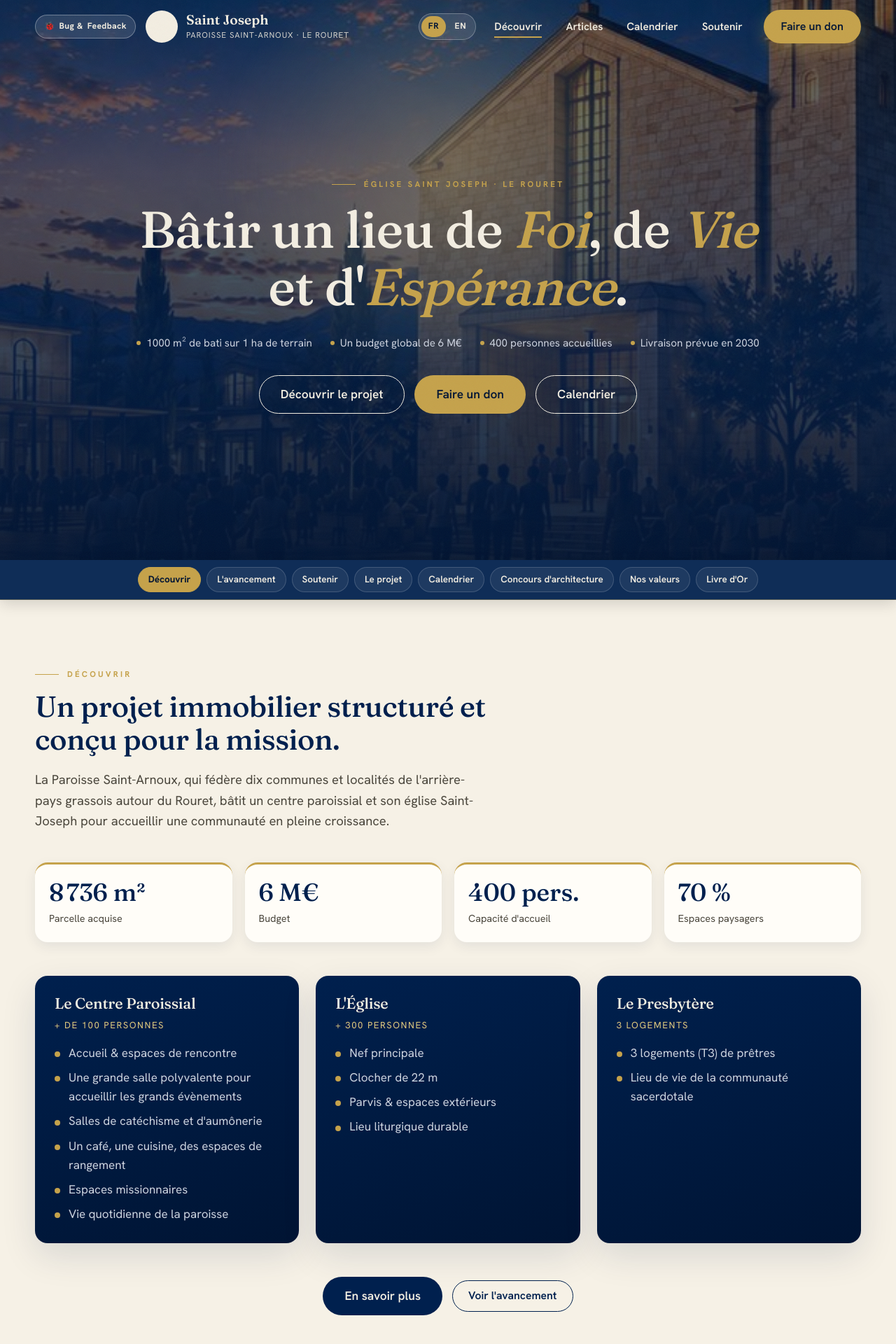
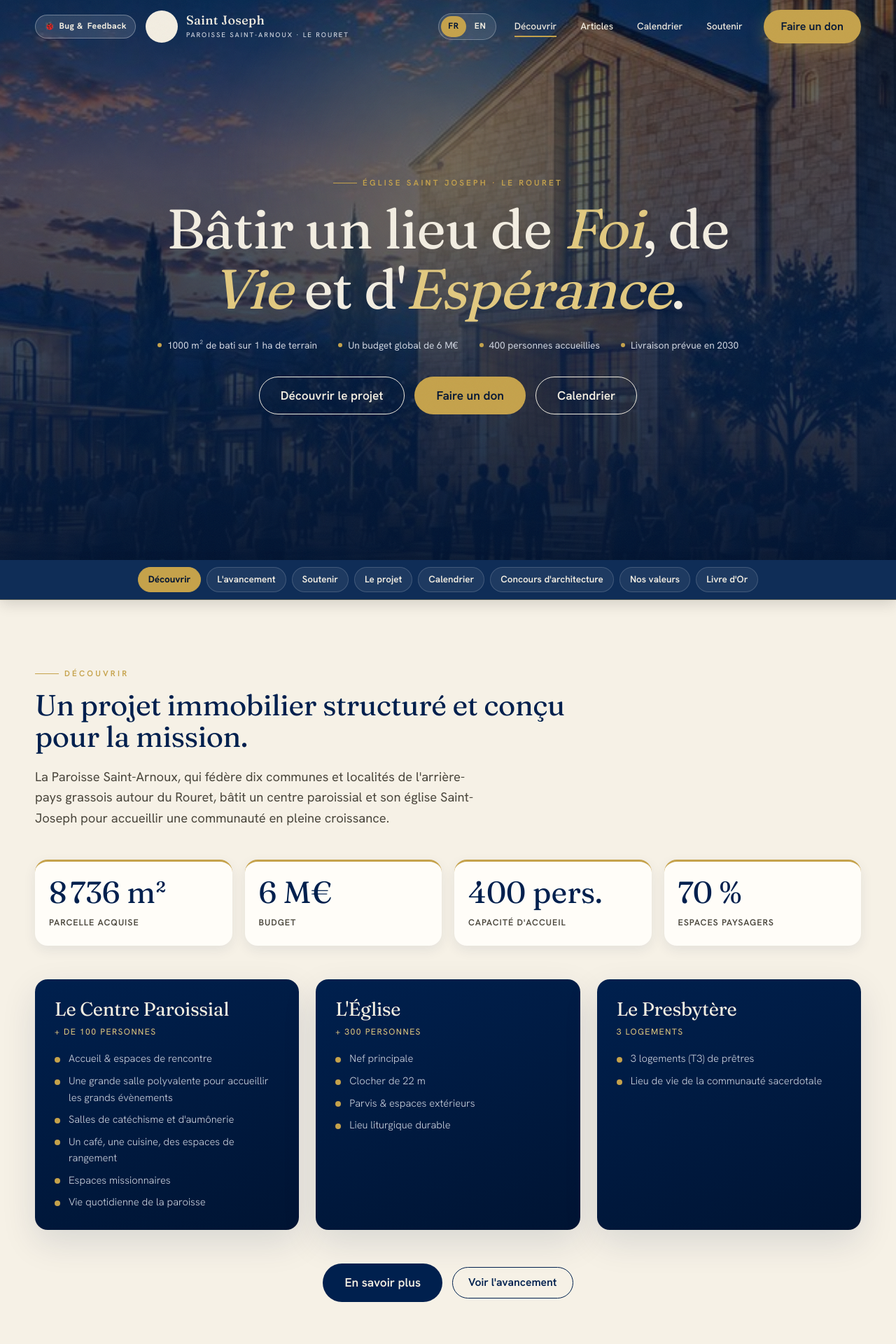
Before and after one commit to mgenin12/saint-joseph-sjo2, a Next.js app: page / in a window 1280 px wide. Shown: the top 1920 px of the page at 70% size. Built offline with nearby package versions, Linux system fonts and the light colour scheme; no server answers.

Commit message:
Match typography weights, optical sizing, smoothing, and sizes to saint-joseph.saint-arnoux.fr

```diff
--- a/app/layout.tsx
+++ b/app/layout.tsx
@@ -15,12 +15,14 @@ const display = Fraunces({
   variable: "--font-display",
   display: "swap",
   style: ["normal", "italic"],
+  axes: ["opsz"],
 });
 
 const body = Hanken_Grotesk({
   subsets: ["latin"],
   variable: "--font-body",
   display: "swap",
+  weight: ["300", "400", "500", "600", "700"],
 });
 
 export const metadata: Metadata = {
--- a/styles/globals.css
+++ b/styles/globals.css
@@ -41,11 +41,13 @@ html {
 
 body {
   margin: 0;
-  font-family: var(--font-body), "Hanken Grotesk", system-ui, sans-serif;
+  font-family: var(--font-body), "Hanken Grotesk", -apple-system, sans-serif;
   color: var(--ink);
   background: var(--parchment);
   line-height: 1.6;
-  font-size: 17px;
+  font-size: 16px;
+  -webkit-font-smoothing: antialiased;
+  -moz-osx-font-smoothing: grayscale;
   position: relative;
   overflow-x: hidden;
 }
@@ -67,8 +69,8 @@ h3,
 h4,
 .display {
   font-family: var(--font-display), "Fraunces", Georgia, serif;
-  font-weight: 500;
-  line-height: 1.12;
+  font-weight: 400;
+  line-height: 1.08;
   letter-spacing: -0.01em;
   color: var(--navy);
   margin: 0 0 0.5em;
@@ -93,6 +95,9 @@ h2 em,
 .h2 em {
   font-style: italic;
   color: var(--gold);
+}
+.hero h1 em {
+  color: var(--gold-soft);
 }
 
 p {
@@ -244,13 +249,14 @@ button {
 }
 
 .eyebrow {
+  font-family: var(--font-body), sans-serif;
   display: inline-flex;
   align-items: center;
-  gap: 12px;
+  gap: 0.7em;
   text-transform: uppercase;
   letter-spacing: 0.28em;
   font-size: 0.72rem;
-  font-weight: 700;
+  font-weight: 600;
   color: var(--gold);
   margin-bottom: 14px;
 }
@@ -268,6 +274,7 @@ button {
 }
 .section--navy .lead {
   color: var(--cream-dim);
+  font-weight: 300;
 }
 
 .section-head {
@@ -644,15 +651,17 @@ body {
 }
 .brand__text strong {
   font-family: var(--font-display), serif;
-  font-weight: 600;
-  font-size: 1.2rem;
+  font-weight: 500;
+  font-size: 1.12rem;
+  letter-spacing: 0.02em;
   display: block;
 }
 .brand__text span {
-  font-size: 0.72rem;
-  letter-spacing: 0.08em;
+  font-size: 0.6rem;
+  letter-spacing: 0.2em;
   text-transform: uppercase;
-  opacity: 0.85;
+  color: var(--cream-dim);
+  font-weight: 500;
 }
 
 .nav {
@@ -669,8 +678,8 @@ body {
   gap: 6px;
   padding: 10px 14px;
   color: var(--cream);
-  font-weight: 600;
-  font-size: 0.95rem;
+  font-weight: 500;
+  font-size: 0.85rem;
   border-radius: 10px;
   text-decoration: none !important;
   position: relative;
@@ -976,15 +985,16 @@ body {
 }
 .hero h1 {
   color: var(--cream);
-  font-size: clamp(2.5rem, 6vw, 4.6rem);
+  font-size: clamp(2.6rem, 6.2vw, 5rem);
+  font-weight: 400;
   margin-bottom: 26px;
 }
 .hero__meta {
   display: flex;
   flex-wrap: wrap;
   justify-content: center;
-  gap: 10px 26px;
-  font-size: 0.95rem;
+  gap: 14px 30px;
+  font-size: 0.86rem;
   color: var(--cream-dim);
   margin-bottom: 34px;
 }
@@ -1113,15 +1123,18 @@ body {
 }
 .counter__value {
   font-family: var(--font-display), serif;
-  font-size: 2.2rem;
+  font-size: clamp(2rem, 3.4vw, 2.9rem);
   color: var(--navy);
-  font-weight: 500;
+  font-weight: 400;
   line-height: 1;
 }
 .counter__label {
   color: var(--ink-soft);
-  font-size: 0.9rem;
-  margin-top: 8px;
+  font-size: 0.78rem;
+  letter-spacing: 0.08em;
+  text-transform: uppercase;
+  font-weight: 600;
+  margin-top: 12px;
 }
 @media (max-width: 760px) {
   .counters {
@@ -1145,12 +1158,14 @@ body {
 }
 .phase-card h3 {
   color: var(--cream);
+  font-size: 1.7rem;
+  font-weight: 400;
   margin-bottom: 4px;
 }
 .phase-card__cap {
   display: inline-block;
   color: var(--gold-soft);
-  font-size: 0.82rem;
+  font-size: 0.76rem;
   letter-spacing: 0.12em;
   text-transform: uppercase;
   margin-bottom: 16px;
@@ -1160,6 +1175,8 @@ body {
   padding-left: 0;
   list-style: none;
   color: var(--cream-dim);
+  font-size: 0.92rem;
+  font-weight: 300;
   display: grid;
   gap: 8px;
 }
@@ -1265,16 +1282,20 @@ body {
   background: var(--gold);
 }
 .tl__title {
-  font-weight: 700;
-  font-size: 1.08rem;
+  font-family: var(--font-display), serif;
+  font-weight: 500;
+  font-size: 1.2rem;
   margin: 4px 0 2px;
 }
 .tl__text {
   color: var(--ink-soft);
+  font-size: 0.9rem;
+  font-weight: 300;
   margin: 0;
 }
 .section--navy .tl__text {
   color: var(--cream-dim);
+  font-weight: 300;
 }
 
 /* ---------- Valeurs ---------- */
```
